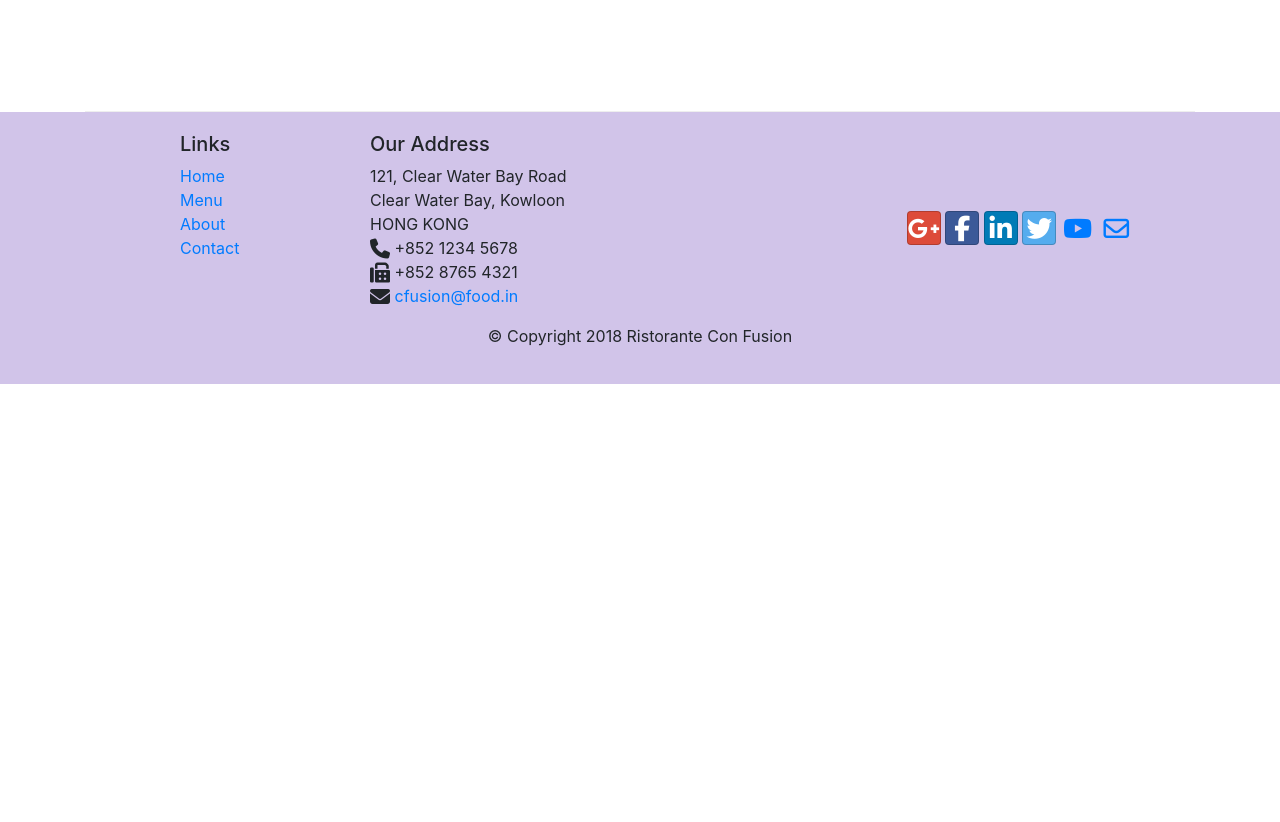
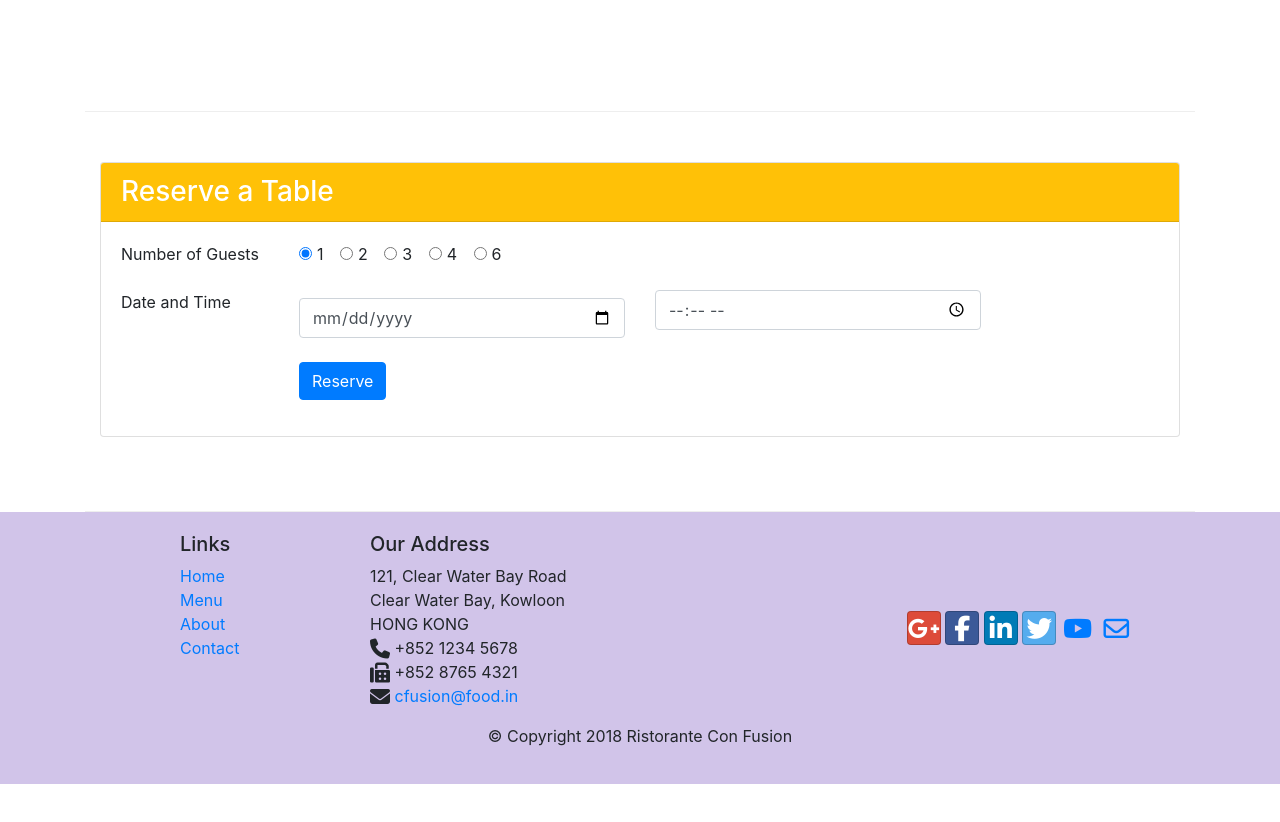
Before and after one commit to aljog786/courzera, a website: page index.html in a window 1280 px wide. Shown: the part 1422-2244 px from the top of the page. Before the commit the page ends 1856 px from the top, so only its background shows below. Drawn offline with nearby package versions, Linux system fonts and the light colour scheme.

Commit message:
assignment 2 completed

```diff
--- a/index.html
+++ b/index.html
@@ -40,8 +40,11 @@
                     <h1>Ristorante con Fusion</h1>
                     <p>We take inspiration from the World's best cuisines, and create a unique fusion experience. Our lipsmacking creations will tickle your culinary senses!</p>
                 </div>
+                <div class="col-sm align-self-center">
+                    <img src="img/logo.png" class="img-fluid">
+                </div>
                 <div class="col-12 col-sm align-self-center">
-                    <img src="img/logo.png" class="img-fluid">
+                    <input class="btn btn-lg btn-warning  text-black" type="button" value="Reserve Table">
                 </div>
             </div>
         </div>
@@ -55,9 +58,9 @@
             </div>
             <div class="col col-sm order-sm-first col-md">
                 <div class="media">
-                    <img class="d-flex mr-3 img-thumbnail align-self-center" src="img/uthappizza.png" alt="uthappizza">
+                    <img class="d-flex mr-2 img-thumbnail align-self-center" src="img/uthappizza.png" alt="uthappizza">
                     <div class="media-body">
-                        <h2 class="mt-0">Uthappizza</h2>
+                        <h2 class="mt-0">Uthappizza <span class="badge badge-danger">HOT</span> <span class="badge badge-pill badge-secondary">$4.99</span></h2>
                         <p class="d-none d-sm-block">A unique combination of Indian Uthappam (pancake) and Italian pizza, topped with Cerignola olives, ripe vine cherry tomatoes, Vidalia onion, Guntur chillies and Buffalo Paneer.</p>
                     </div>
 
@@ -71,8 +74,15 @@
                 <h3>This Month's Promotions</h3>
             </div>
             <div class="col col-sm col-md">
-                <h2>Weekend Grand Buffet</h2>
-                <p class="d-none d-sm-block">Featuring mouthwatering combinations with a choice of five different salads, six enticing appetizers, six main entrees and five choicest desserts. Free flowing bubbly and soft drinks. All for just $19.99 per person </p>
+                <div class="media">
+                    <img class="d-flex mr-2 img-thumbnail order-sm-last align-self-center" src="img/buffet.png" alt="buffet">
+                    <div class="media-body">
+                        <h2>Weekend Grand Buffet <span class="badge badge-danger">NEW</span></h2>
+                        <p class="d-none d-sm-block">Featuring mouthwatering combinations with a choice of five different salads, six enticing appetizers, six main entrees and five choicest desserts. Free flowing bubbly and soft drinks. All for just $19.99 per person </p>
+                    </div>
+
+                </div>
+
             </div>
         </div>
 
@@ -92,6 +102,56 @@
 
             </div>
         </div>
+        <div class="row row-content justify-content-center"  id="reservation">
+            <div class="col-12">
+              <div class="card">
+                <h3 class="card-header bg-warning text-white">Reserve a Table</h3>
+                <div class="card-body">
+                  <form>
+                    <div class="form-group row">
+                        <label class="col-12 col-sm-2">Number of Guests</label>
+                        <div class="col">
+                          <div class="form-check form-check-inline">
+                            <input class="form-check-input" type="radio" name="inlineRadioOptions" id="one_guest_radio" value="one" checked>
+                            <label class="form-check-label" for="one_guest_radio">1</label>
+                         </div>
+                         <div class="form-check form-check-inline">
+                           <input class="form-check-input" type="radio" name="inlineRadioOptions" id="two_guest_radio" value="two">
+                           <label class="form-check-label" for="two_guest_radio">2</label>
+                         </div>
+                         <div class="form-check form-check-inline">
+                           <input class="form-check-input" type="radio" name="inlineRadioOptions" id="three_guest_radio" value="three">
+                           <label class="form-check-label" for="three_guest_radio">3</label>
+                         </div>
+                         <div class="form-check form-check-inline">
+                           <input class="form-check-input" type="radio" name="inlineRadioOptions" id="four_guest_radio" value="four">
+                           <label class="form-check-label" for="four_guest_radio">4</label>
+                         </div>
+                         <div class="form-check form-check-inline">
+                           <input class="form-check-input" type="radio" name="inlineRadioOptions" id="six_guest_radio" value="six">
+                           <label class="form-check-label" for="six_guest_radio">6</label>
+                         </div>
+                        </div>
+                    </div>
+                    <div class="form-group row">
+                      <label class="col-12 col-sm-2">Date and Time</label>
+                      <div class="col-12 col-sm-4 my-2">
+                        <input type="date" class="form-control" id="date" placeholder="Date">
+                      </div>
+                      <div class="col-12 col-sm-4">
+                        <input type="time" class="form-control" id="time" placeholder="Time">
+                      </div>
+                    </div>
+                    <div class="form-group row">
+                      <div class="col offset-0 offset-sm-2">
+                        <button type="submit" class="btn btn-primary">Reserve</button>
+                      </div>
+                    </div>
+                  </form>
+                </div>
+              </div>
+            </div>
+          </div>
     </div>
 
     <footer class="footer">
```
